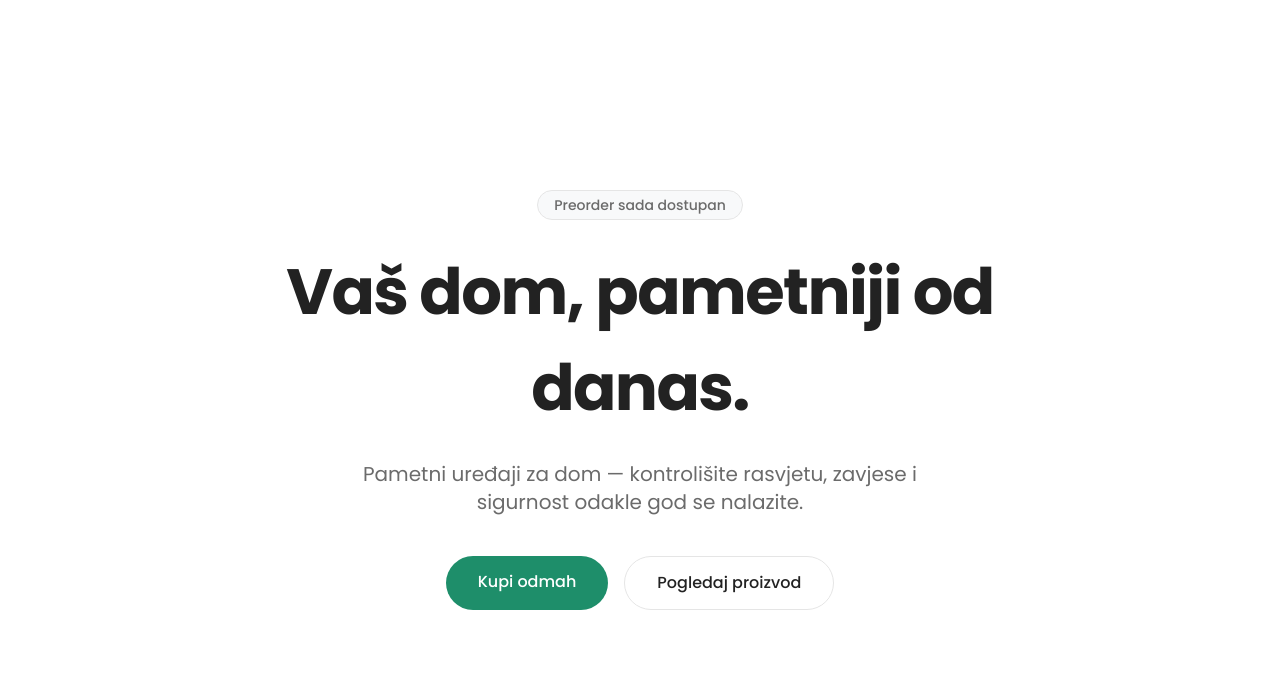
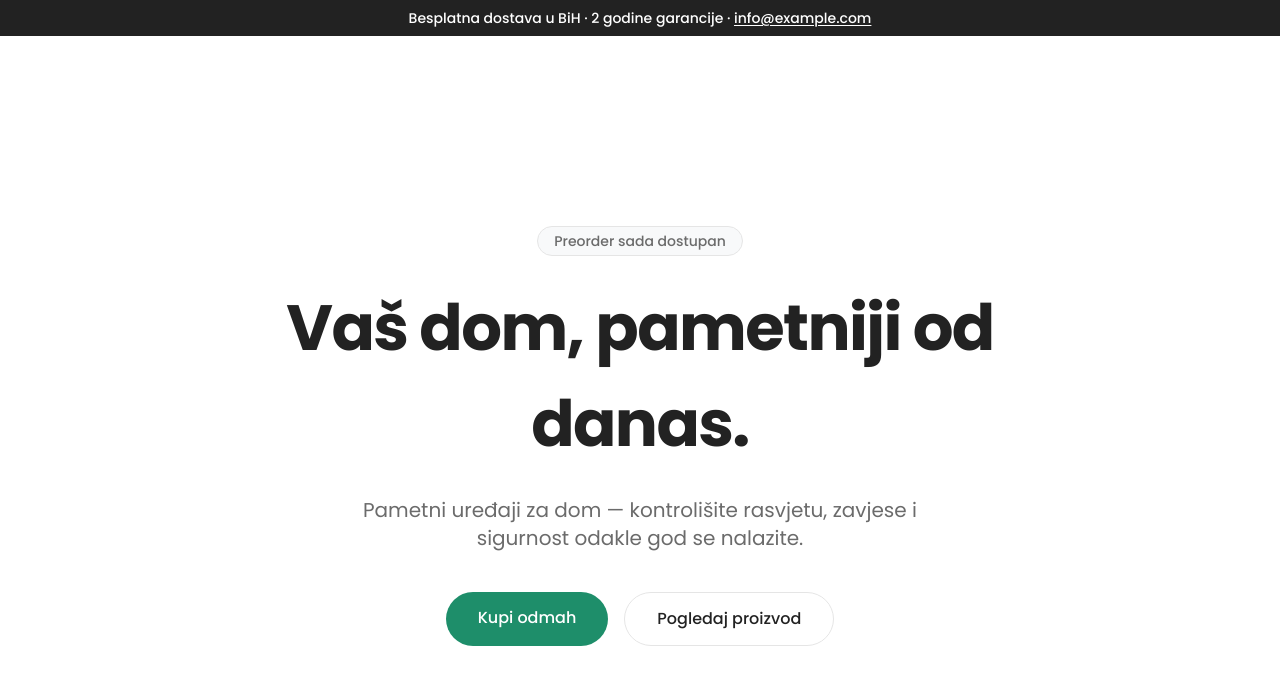
Before and after one commit to arminahrnjic/SmartHomeDomio, a Next.js app: page / in a window 1280 px wide. Shown: the top 684 px of the page. Built offline with nearby package versions, Linux system fonts and the light colour scheme.

Commit message:
Add announcement bar section

```diff
--- a/src/app/layout.tsx
+++ b/src/app/layout.tsx
@@ -2,6 +2,7 @@ import type { Metadata } from "next";
 import { Poppins } from "next/font/google";
 import "./globals.css";
 import { siteConfig } from "@/config/siteConfig";
+import { AnnouncementBar } from "@/components/AnnouncementBar";
 
 const poppins = Poppins({
   variable: "--font-poppins",
@@ -21,7 +22,10 @@ export default function RootLayout({
 }>) {
   return (
     <html lang="bs" className={`${poppins.variable} h-full antialiased`}>
-      <body className="min-h-full flex flex-col font-sans">{children}</body>
+      <body className="min-h-full flex flex-col font-sans">
+        <AnnouncementBar />
+        {children}
+      </body>
     </html>
   );
 }
--- /dev/null
+++ b/src/components/AnnouncementBar.tsx
@@ -0,0 +1,12 @@
+import { siteConfig } from "@/config/siteConfig";
+
+export function AnnouncementBar() {
+  return (
+    <div className="w-full bg-text px-4 py-2 text-center text-xs font-medium text-white sm:text-sm">
+      Besplatna dostava u BiH &middot; 2 godine garancije &middot;{" "}
+      <a href={`mailto:${siteConfig.contact.email}`} className="underline underline-offset-2">
+        {siteConfig.contact.email}
+      </a>
+    </div>
+  );
+}
```
